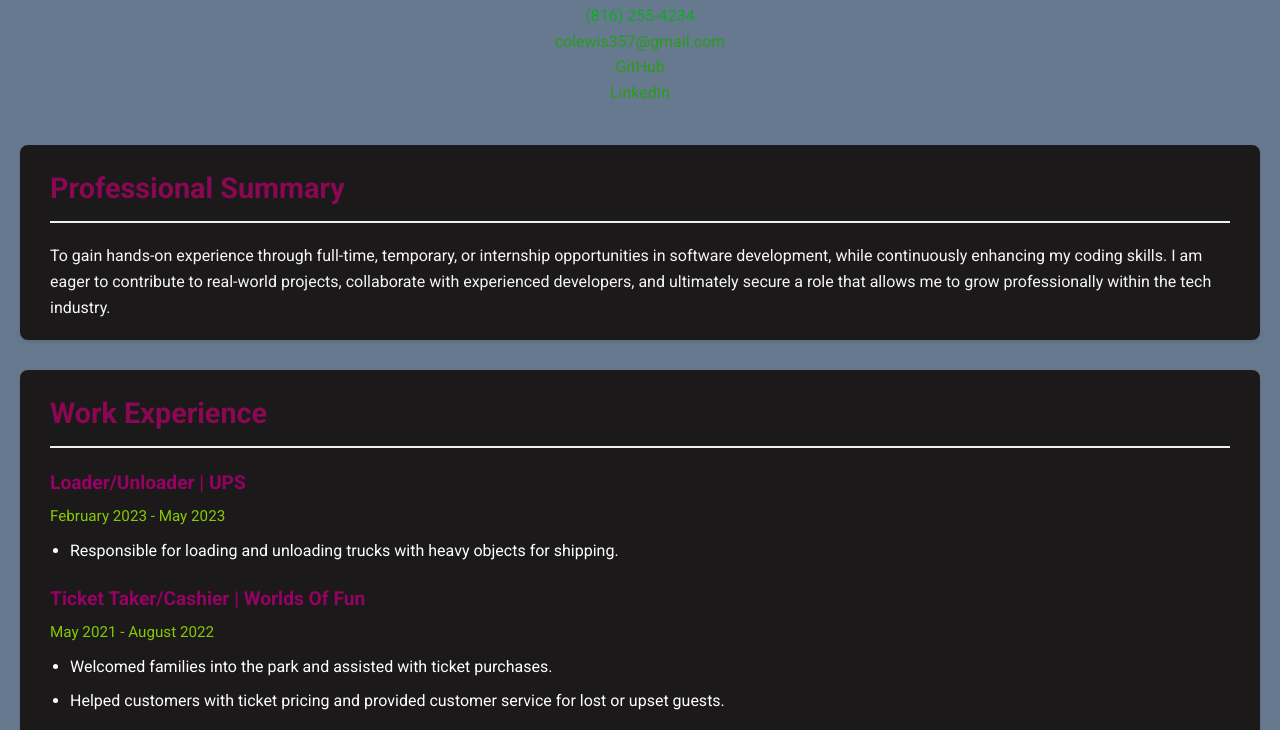
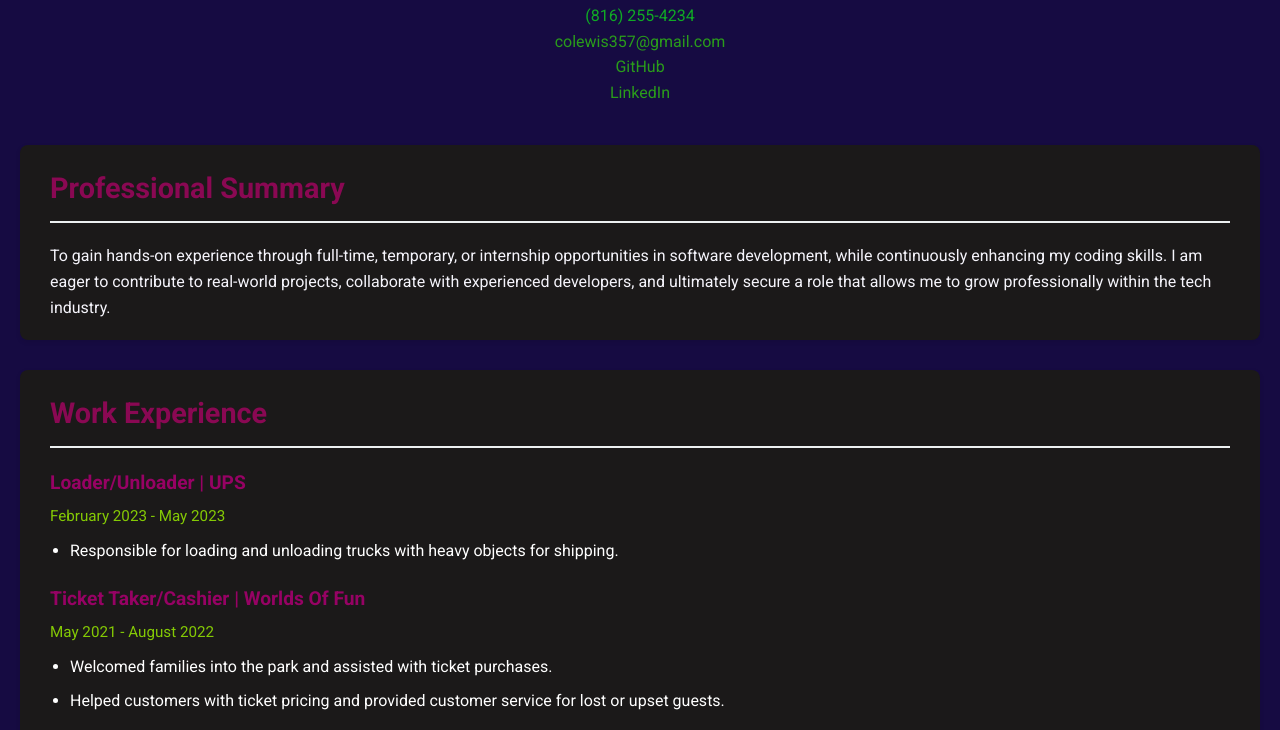
Before and after one commit to CycloneWindSurf/Resume, a plain HTML site: page index.html in a window 1280 px wide. Shown: the part 91-821 px from the top of the page. Drawn offline with Linux system fonts and the light colour scheme.

Commit message:
Update style.css

```diff
--- a/style.css
+++ b/style.css
@@ -13,7 +13,7 @@ body
     /* ... other styles ... */
 
     color: #f9f8fffb;
-    background-color: rgba(5, 37, 73, 0.61);
+    background-color: rgba(13, 2, 59, 0.959);
     line-height: 1.6;
     padding: 20px;
 }
```
